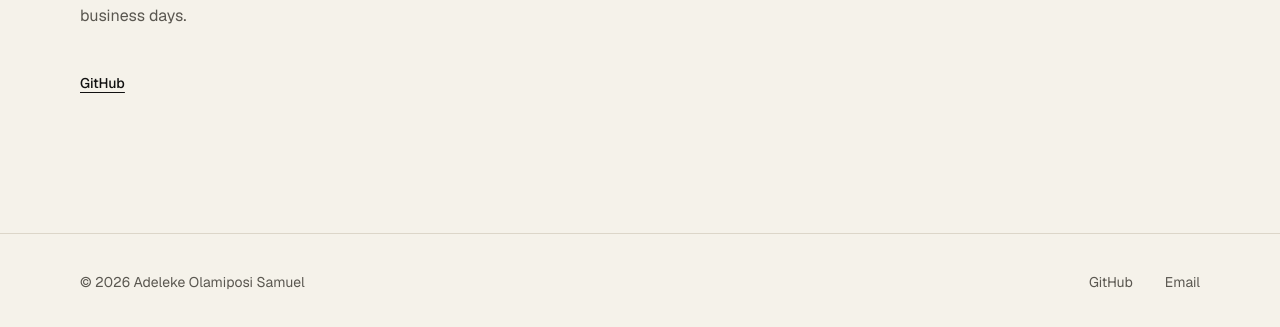
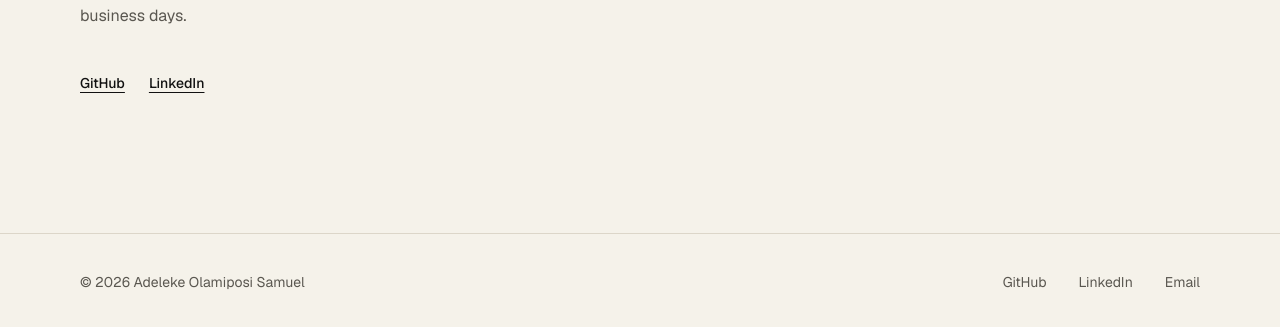
Before and after one commit to Posiislight/main-portfolio, a Next.js app: page / in a window 1280 px wide. Shown: the part 6148-6475 px from the top of the page. Built offline with nearby package versions, Linux system fonts and the light colour scheme.

Commit message:
Add LinkedIn to contact section and footer
Co-Authored-By: Claude Sonnet 5.5 <noreply@anthropic.com>

```diff
--- a/app/page.tsx
+++ b/app/page.tsx
@@ -363,6 +363,7 @@ export default function Page() {
             <p className="max-w-[44ch] text-base leading-relaxed text-fg-muted">
               Projects, roles or a half-formed idea. I reply within one to two business days.
             </p>
+            <div className="flex gap-6">
               <a
                 href="https://github.com/Posiislight"
                 target="_blank"
@@ -371,6 +372,15 @@ export default function Page() {
               >
                 GitHub
               </a>
+              <a
+                href="https://www.linkedin.com/in/adeleke-olamiposi"
+                target="_blank"
+                rel="noreferrer"
+                className={`${textLink} w-fit`}
+              >
+                LinkedIn
+              </a>
+            </div>
           </Reveal>
         </section>
       </main>
--- a/components/site-footer.tsx
+++ b/components/site-footer.tsx
@@ -13,6 +13,14 @@ export function SiteFooter() {
             GitHub
           </a>
           <a
+            href="https://www.linkedin.com/in/adeleke-olamiposi"
+            target="_blank"
+            rel="noreferrer"
+            className="inline-flex min-h-11 items-center transition-colors hover:text-brand"
+          >
+            LinkedIn
+          </a>
+          <a
             href="mailto:adelekeolamiposi@gmail.com"
             className="inline-flex min-h-11 items-center transition-colors hover:text-brand"
           >
```
Also changed, not shown: 1 other file (tests, documents, lock files or other folders). Lines whose indentation alone changed are shown as unchanged.
